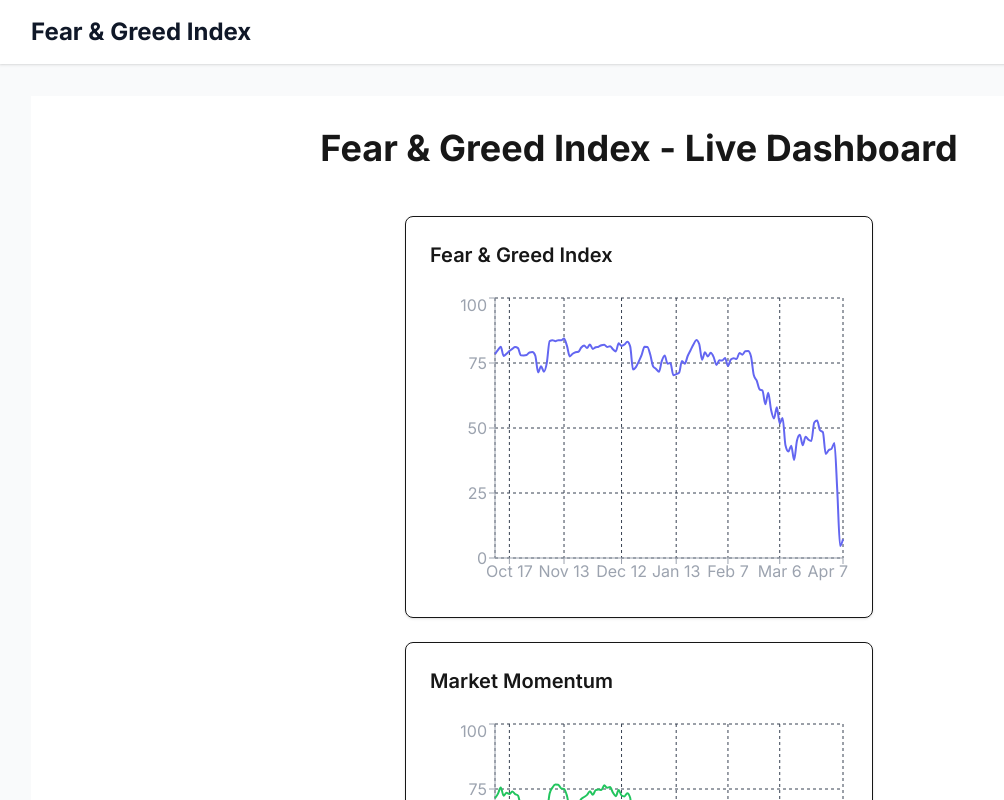
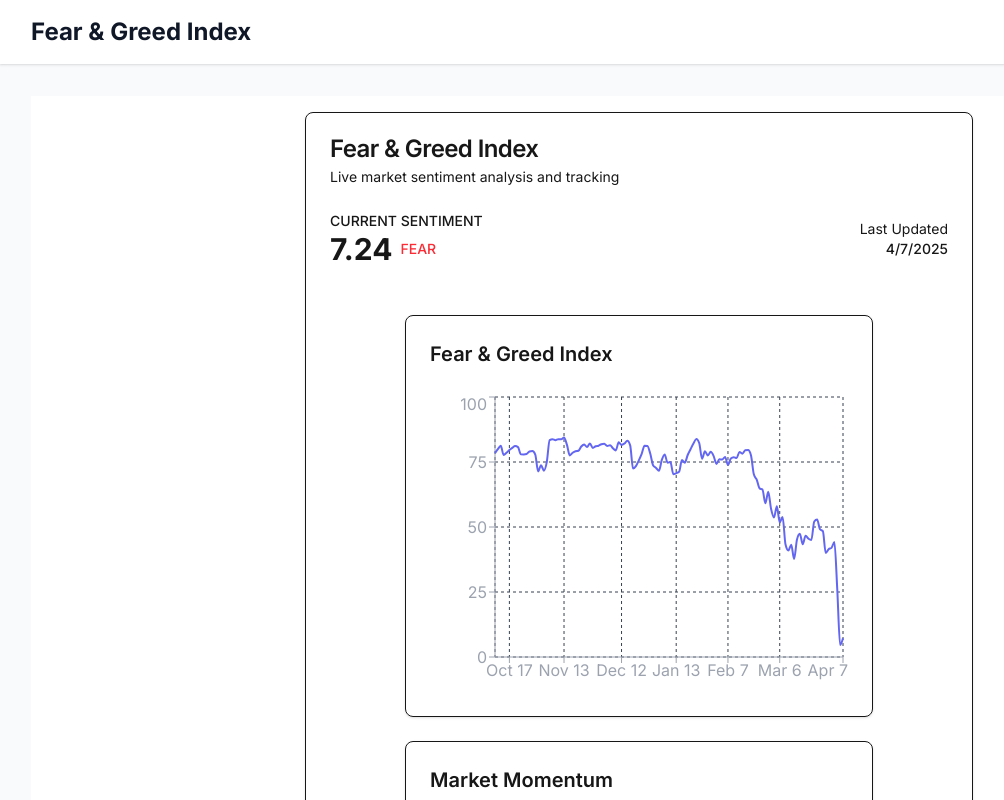
Before and after one commit to callagano/MarketMelodrama, a Next.js app: page / in a window 1280 px wide. Shown: the top 800 px of the page, without its empty margins (1-1005 px from the left). Built offline with nearby package versions, Linux system fonts and the light colour scheme.

Commit message:
Update UI with modern Trade Republic inspired design

```diff
--- a/src/app/page.tsx
+++ b/src/app/page.tsx
@@ -3,6 +3,7 @@
 import { ThemeProvider } from "next-themes";
 import { FearGreedCharts } from "@/components/charts/FearGreedCharts";
 import { useEffect, useState } from "react";
+import { Card, CardContent, CardHeader, CardTitle, CardDescription } from "@/components/ui/card";
 
 interface ChartData {
   date: string;
@@ -29,18 +30,87 @@ export default function Home() {
       });
   }, []);
 
+  const currentData = data.length > 0 ? data[data.length - 1] : null;
+  const sentimentType = currentData && currentData.Fear_Greed_Index > 50 ? 'GREED' : 'FEAR';
+  const sentimentColor = currentData && currentData.Fear_Greed_Index > 50 ? 'text-green-500' : 'text-red-500';
+
   return (
     <ThemeProvider attribute="class" defaultTheme="dark">
       <div className="min-h-screen bg-background">
-        <div className="max-w-7xl mx-auto">
-          <h1 className="text-4xl font-bold p-8 text-center text-foreground">
-            Fear & Greed Index - Live Dashboard
-          </h1>
-          {loading ? (
-            <div className="text-center text-foreground">Loading data...</div>
-          ) : (
-            <FearGreedCharts data={data} />
-          )}
+        <div className="mx-auto max-w-[700px] p-4">
+          <div className="flex flex-col space-y-4">
+            <Card>
+              <CardHeader>
+                <CardTitle>Fear & Greed Index</CardTitle>
+                <CardDescription>Live market sentiment analysis and tracking</CardDescription>
+              </CardHeader>
+              <CardContent>
+                {loading ? (
+                  <div className="flex h-[200px] items-center justify-center rounded-lg border border-dashed">
+                    <div className="flex flex-col items-center space-y-2 text-center">
+                      <div className="text-sm text-muted-foreground">Loading market data...</div>
+                    </div>
+                  </div>
+                ) : (
+                  <div className="space-y-8">
+                    {/* Main Sentiment Card */}
+                    <div className="flex items-center justify-between">
+                      <div>
+                        <p className="text-sm font-medium text-muted-foreground">CURRENT SENTIMENT</p>
+                        <div className="flex items-center space-x-2">
+                          <h2 className="text-3xl font-bold">
+                            {currentData?.Fear_Greed_Index.toFixed(2)}
+                          </h2>
+                          <span className={`text-sm font-medium ${sentimentColor}`}>
+                            {sentimentType}
+                          </span>
+                        </div>
+                      </div>
+                      <div className="text-right">
+                        <p className="text-sm text-muted-foreground">Last Updated</p>
+                        <p className="text-sm font-medium">
+                          {currentData && new Date(currentData.date).toLocaleDateString()}
+                        </p>
+                      </div>
+                    </div>
+
+                    {/* Charts */}
+                    <div className="space-y-4">
+                      <FearGreedCharts data={data} />
+                    </div>
+
+                    {/* Indicators Grid */}
+                    <div className="grid grid-cols-2 gap-4">
+                      <Card>
+                        <CardHeader className="p-4">
+                          <CardTitle className="text-sm font-medium">Market Momentum</CardTitle>
+                          <div className="text-2xl font-bold">{currentData?.momentum.toFixed(2)}</div>
+                        </CardHeader>
+                      </Card>
+                      <Card>
+                        <CardHeader className="p-4">
+                          <CardTitle className="text-sm font-medium">Stock Strength</CardTitle>
+                          <div className="text-2xl font-bold">{currentData?.strength.toFixed(2)}</div>
+                        </CardHeader>
+                      </Card>
+                      <Card>
+                        <CardHeader className="p-4">
+                          <CardTitle className="text-sm font-medium">Safe Haven Demand</CardTitle>
+                          <div className="text-2xl font-bold">{currentData?.safe_haven.toFixed(2)}</div>
+                        </CardHeader>
+                      </Card>
+                      <Card>
+                        <CardHeader className="p-4">
+                          <CardTitle className="text-sm font-medium">Overall Trend</CardTitle>
+                          <div className={`text-2xl font-bold ${sentimentColor}`}>{sentimentType}</div>
+                        </CardHeader>
+                      </Card>
+                    </div>
+                  </div>
+                )}
+              </CardContent>
+            </Card>
+          </div>
         </div>
       </div>
     </ThemeProvider>
--- a/src/components/ui/card.tsx
+++ b/src/components/ui/card.tsx
@@ -16,4 +16,63 @@ const Card = React.forwardRef<
 ))
 Card.displayName = "Card"
 
-export { Card }
+const CardHeader = React.forwardRef<
+  HTMLDivElement,
+  React.HTMLAttributes<HTMLDivElement>
+>(({ className, ...props }, ref) => (
+  <div
+    ref={ref}
+    className={cn("flex flex-col space-y-1.5 p-6", className)}
+    {...props}
+  />
+))
+CardHeader.displayName = "CardHeader"
+
+const CardTitle = React.forwardRef<
+  HTMLParagraphElement,
+  React.HTMLAttributes<HTMLHeadingElement>
+>(({ className, ...props }, ref) => (
+  <h3
+    ref={ref}
+    className={cn(
+      "text-2xl font-semibold leading-none tracking-tight",
+      className
+    )}
+    {...props}
+  />
+))
+CardTitle.displayName = "CardTitle"
+
+const CardDescription = React.forwardRef<
+  HTMLParagraphElement,
+  React.HTMLAttributes<HTMLParagraphElement>
+>(({ className, ...props }, ref) => (
+  <p
+    ref={ref}
+    className={cn("text-sm text-muted-foreground", className)}
+    {...props}
+  />
+))
+CardDescription.displayName = "CardDescription"
+
+const CardContent = React.forwardRef<
+  HTMLDivElement,
+  React.HTMLAttributes<HTMLDivElement>
+>(({ className, ...props }, ref) => (
+  <div ref={ref} className={cn("p-6 pt-0", className)} {...props} />
+))
+CardContent.displayName = "CardContent"
+
+const CardFooter = React.forwardRef<
+  HTMLDivElement,
+  React.HTMLAttributes<HTMLDivElement>
+>(({ className, ...props }, ref) => (
+  <div
+    ref={ref}
+    className={cn("flex items-center p-6 pt-0", className)}
+    {...props}
+  />
+))
+CardFooter.displayName = "CardFooter"
+
+export { Card, CardHeader, CardFooter, CardTitle, CardDescription, CardContent }
```
